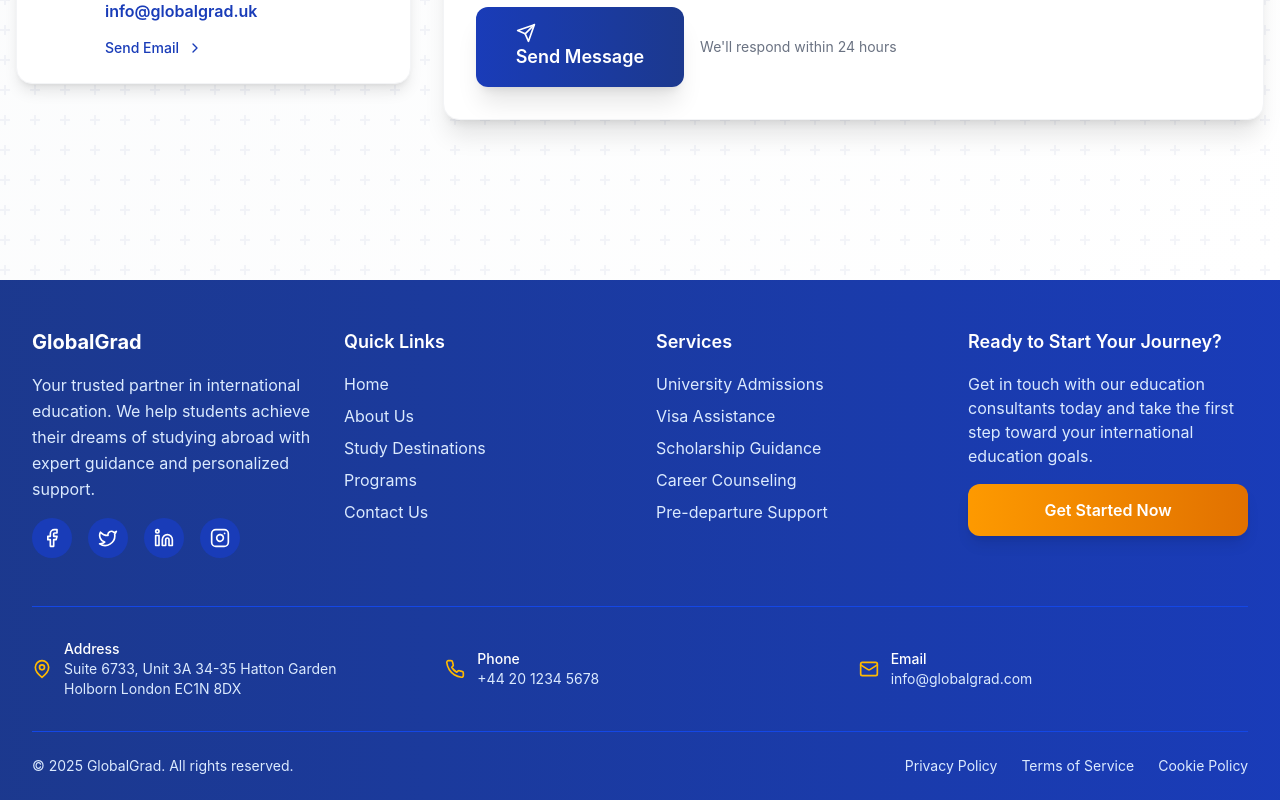
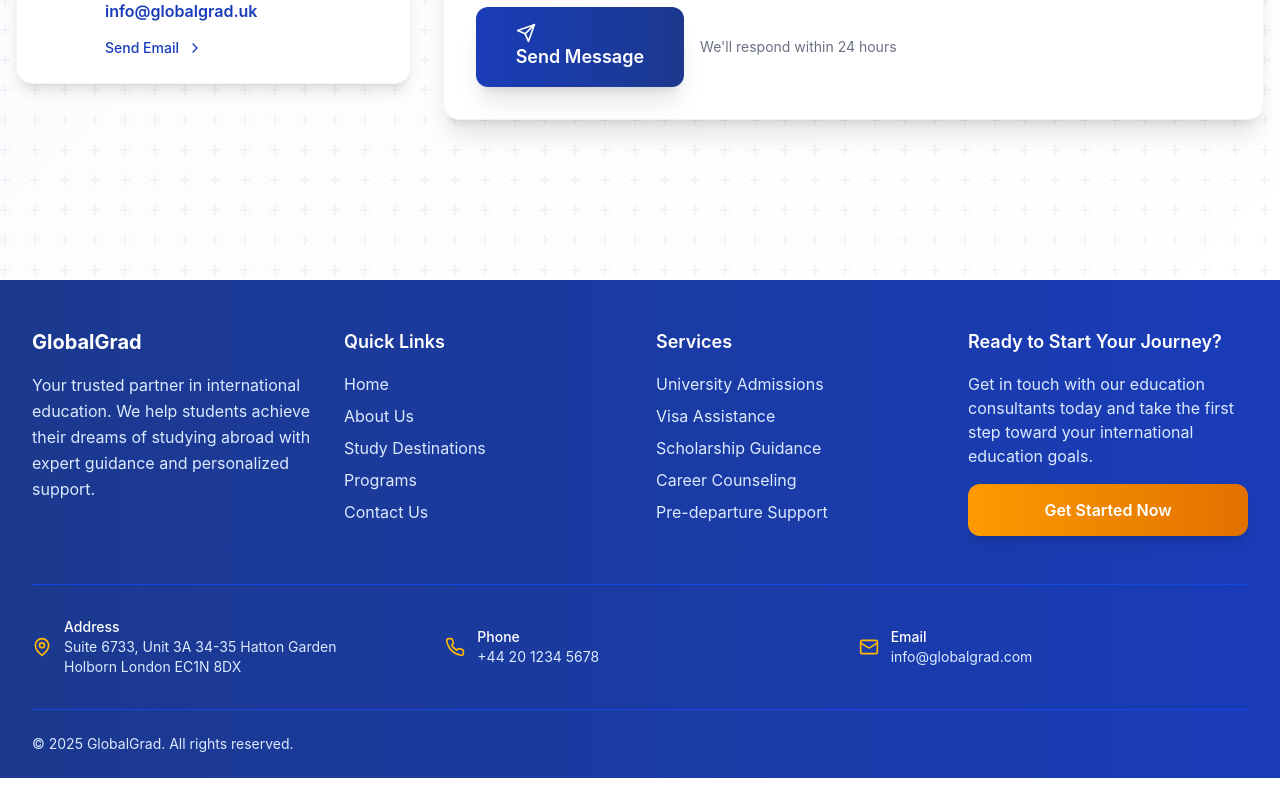
Before and after one commit to faraz-35/global-grade-uk, a Next.js app: page / in a window 1280 px wide. Shown: the part 9864-10664 px from the top of the page. After the commit the page ends 10642 px from the top, so only its background shows below. Built offline with nearby package versions, Linux system fonts and the light colour scheme; what next-safe-action would draw is missing.

Commit message:
Add smooth-scroll to contact and remove social links
Add onClick handlers in FAQs and HowItWorks to smooth-scroll to Footer
and clean up lucide-react imports. Update footer quick links to point to
section anchors and remove legal links. Add "use client" directive to
HowItWorks.

```diff
--- a/src/components/ContactUs.tsx
+++ b/src/components/ContactUs.tsx
@@ -7,10 +7,6 @@ import {
   MapPin,
   Clock,
   Send,
-  Facebook,
-  Twitter,
-  Linkedin,
-  Instagram,
   ChevronRight,
   User,
   Building,
@@ -115,13 +111,6 @@ export function ContactUs() {
       hours: "Mon-Sat: 10:00 AM - 7:00 PM PKT",
       map: "🇵🇰",
     },
-  ];
-
-  const socialLinks = [
-    { icon: <Facebook className="w-5 h-5" />, href: "#", label: "Facebook" },
-    { icon: <Twitter className="w-5 h-5" />, href: "#", label: "Twitter" },
-    { icon: <Linkedin className="w-5 h-5" />, href: "#", label: "LinkedIn" },
-    { icon: <Instagram className="w-5 h-5" />, href: "#", label: "Instagram" },
   ];
 
   return (
--- a/src/components/FAQs.tsx
+++ b/src/components/FAQs.tsx
@@ -267,10 +267,26 @@ export function FAQs() {
             </span>
           </div>
           <div className="flex flex-col sm:flex-row gap-4 justify-center">
-            <button className="bg-blue-800 text-white font-semibold px-8 py-4 rounded-xl hover:bg-blue-900 transition-all duration-300 shadow-xl hover:shadow-2xl flex items-center justify-center gap-2">
+            <button
+              onClick={() => {
+                const element = document.querySelector("#contact");
+                if (element) {
+                  element.scrollIntoView({ behavior: "smooth" });
+                }
+              }}
+              className="bg-blue-800 text-white font-semibold px-8 py-4 rounded-xl hover:bg-blue-900 transition-all duration-300 shadow-xl hover:shadow-2xl flex items-center justify-center gap-2"
+            >
               💬 Chat with Counselor
             </button>
-            <button className="bg-white border-2 border-blue-800 text-blue-800 font-semibold px-8 py-4 rounded-xl hover:bg-blue-800 hover:text-white transition-all duration-300 flex items-center justify-center gap-2">
+            <button
+              onClick={() => {
+                const element = document.querySelector("#contact");
+                if (element) {
+                  element.scrollIntoView({ behavior: "smooth" });
+                }
+              }}
+              className="bg-white border-2 border-blue-800 text-blue-800 font-semibold px-8 py-4 rounded-xl hover:bg-blue-800 hover:text-white transition-all duration-300 flex items-center justify-center gap-2"
+            >
               📧 Email Your Questions
             </button>
           </div>
--- a/src/components/Footer.tsx
+++ b/src/components/Footer.tsx
@@ -1,14 +1,6 @@
 "use client";
 
-import {
-  Facebook,
-  Twitter,
-  Linkedin,
-  Instagram,
-  Mail,
-  Phone,
-  MapPin,
-} from "lucide-react";
+import { Mail, Phone, MapPin } from "lucide-react";
 import { Button } from "./ui/Button";
 
 export function Footer() {
@@ -28,36 +20,6 @@ export function Footer() {
                 students achieve their dreams of studying abroad with expert
                 guidance and personalized support.
               </p>
-              <div className="flex space-x-4">
-                <a
-                  href="#"
-                  className="w-10 h-10 bg-blue-800 rounded-full flex items-center justify-center hover:bg-blue-700 transition-colors"
-                  aria-label="Facebook"
-                >
-                  <Facebook className="w-5 h-5" />
-                </a>
-                <a
-                  href="#"
-                  className="w-10 h-10 bg-blue-800 rounded-full flex items-center justify-center hover:bg-blue-700 transition-colors"
-                  aria-label="Twitter"
-                >
-                  <Twitter className="w-5 h-5" />
-                </a>
-                <a
-                  href="#"
-                  className="w-10 h-10 bg-blue-800 rounded-full flex items-center justify-center hover:bg-blue-700 transition-colors"
-                  aria-label="LinkedIn"
-                >
-                  <Linkedin className="w-5 h-5" />
-                </a>
-                <a
-                  href="#"
-                  className="w-10 h-10 bg-blue-800 rounded-full flex items-center justify-center hover:bg-blue-700 transition-colors"
-                  aria-label="Instagram"
-                >
-                  <Instagram className="w-5 h-5" />
-                </a>
-              </div>
             </div>
 
             {/* Quick Links */}
@@ -113,7 +75,7 @@ export function Footer() {
               <ul className="space-y-2">
                 <li>
                   <a
-                    href="#"
+                    href="#programs"
                     className="text-blue-100 hover:text-white transition-colors"
                   >
                     University Admissions
@@ -121,7 +83,7 @@ export function Footer() {
                 </li>
                 <li>
                   <a
-                    href="#"
+                    href="#contact"
                     className="text-blue-100 hover:text-white transition-colors"
                   >
                     Visa Assistance
@@ -129,7 +91,7 @@ export function Footer() {
                 </li>
                 <li>
                   <a
-                    href="#"
+                    href="#programs"
                     className="text-blue-100 hover:text-white transition-colors"
                   >
                     Scholarship Guidance
@@ -137,7 +99,7 @@ export function Footer() {
                 </li>
                 <li>
                   <a
-                    href="#"
+                    href="#why-choose"
                     className="text-blue-100 hover:text-white transition-colors"
                   >
                     Career Counseling
@@ -145,7 +107,7 @@ export function Footer() {
                 </li>
                 <li>
                   <a
-                    href="#"
+                    href="#how-it-works"
                     className="text-blue-100 hover:text-white transition-colors"
                   >
                     Pre-departure Support
@@ -211,26 +173,6 @@ export function Footer() {
             <div className="text-sm text-blue-100">
               © {currentYear} GlobalGrad. All rights reserved.
             </div>
-            <div className="flex space-x-6">
-              <a
-                href="#"
-                className="text-sm text-blue-100 hover:text-white transition-colors"
-              >
-                Privacy Policy
-              </a>
-              <a
-                href="#"
-                className="text-sm text-blue-100 hover:text-white transition-colors"
-              >
-                Terms of Service
-              </a>
-              <a
-                href="#"
-                className="text-sm text-blue-100 hover:text-white transition-colors"
-              >
-                Cookie Policy
-              </a>
-            </div>
           </div>
         </div>
       </div>
--- a/src/components/HeroSection.tsx
+++ b/src/components/HeroSection.tsx
@@ -71,6 +71,12 @@ export function HeroSection() {
                 variant="outline"
                 size="large"
                 className="border-gray-300 text-gray-700 hover:bg-gray-50 hover:text-gray-900"
+                onClick={() => {
+                  const element = document.querySelector("#contact");
+                  if (element) {
+                    element.scrollIntoView({ behavior: "smooth" });
+                  }
+                }}
               >
                 📞 Book Free Consultation
               </Button>
--- a/src/components/HowItWorks.tsx
+++ b/src/components/HowItWorks.tsx
@@ -1,3 +1,5 @@
+"use client";
+
 import {
   ArrowRight,
   CheckCircle,
@@ -160,6 +162,12 @@ export function HowItWorks() {
             variant="primary"
             size="large"
             className="shadow-2xl hover:shadow-indigo-500/25"
+            onClick={() => {
+              const element = document.querySelector("#contact");
+              if (element) {
+                element.scrollIntoView({ behavior: "smooth" });
+              }
+            }}
           >
             Start Your Application
             <ArrowRight className="w-5 h-5 ml-2" />
```
